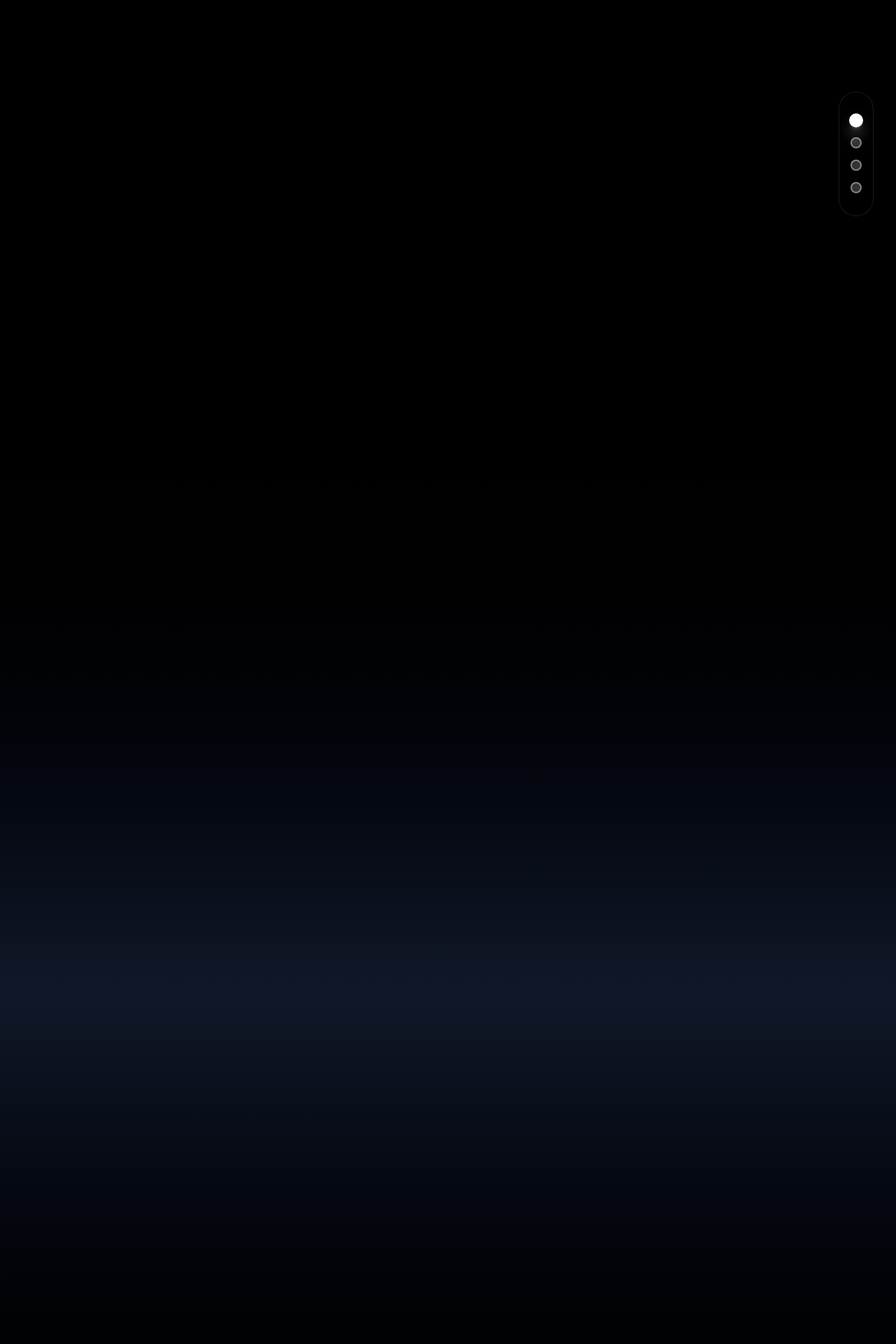
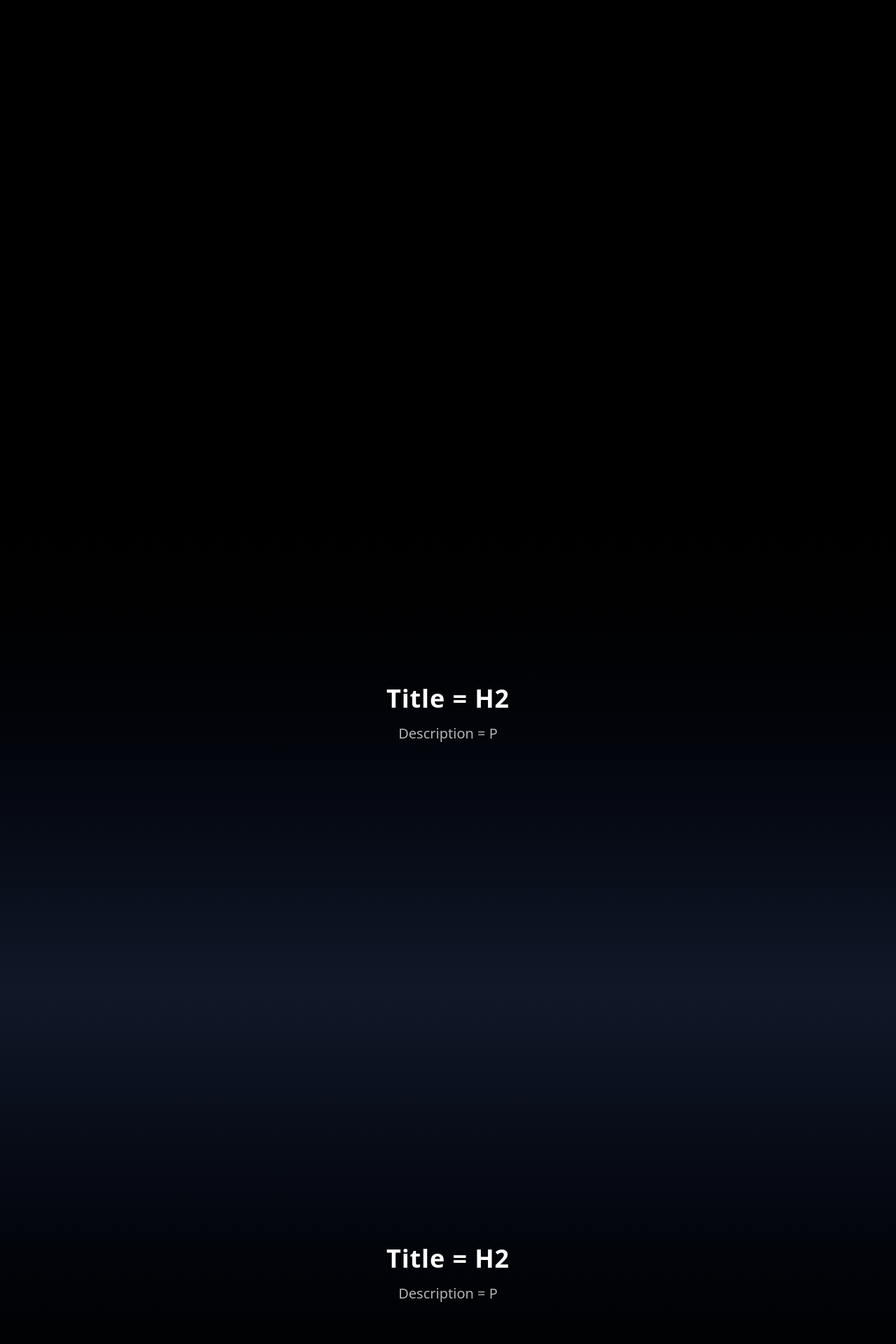
Before and after one commit to GoldyMAsterdam/models, a React (Vite) app: page / in a window 1280 px wide. Shown: the part 180-2100 px from the top of the page at 70% size. Built offline with nearby package versions, Linux system fonts and the light colour scheme.

Commit message:
Added a lot of stuff, need to work more on it tommorow. Worked more on sections. Working on nav animation rn

```diff
--- a/src/App.jsx
+++ b/src/App.jsx
@@ -1,68 +1,7 @@
 import Hand from './components/hand.jsx';
 import Navigation from './components/Navigation.jsx'
-import Scroll from './components/Scroll.jsx'
 import './App.css'
 
-import { useState, useEffect } from 'react';
-
-// Only keep the Scroll component since you have separate component files for Hand and Navigation
-const ScrollComponent = () => {
-    const [activeSection, setActiveSection] = useState(0);
-
-    const sections = [
-        { id: 'hand', name: 'Hand' },
-        { id: 'model2', name: 'Model 2' },
-        { id: 'model3', name: 'Model 3' },
-        { id: 'model4', name: 'Model 4' }
-    ];
-
-    useEffect(() => {
-        const handleScroll = () => {
-            const scrollPosition = window.scrollY;
-            const windowHeight = window.innerHeight;
-            const currentSection = Math.floor(scrollPosition / windowHeight);
-            setActiveSection(Math.min(currentSection, sections.length - 1));
-        };
-
-        window.addEventListener('scroll', handleScroll);
-        return () => window.removeEventListener('scroll', handleScroll);
-    }, [sections.length]);
-
-    const scrollToSection = (index) => {
-        const targetPosition = index * window.innerHeight;
-        window.scrollTo({
-            top: targetPosition,
-            behavior: 'smooth'
-        });
-    };
-
-    return (
-        <div className="fixed top-1/2 right-8 transform -translate-y-1/2 z-50">
-            <nav className="bg-black/20 backdrop-blur-xl border border-white/10 rounded-full py-8 px-4 shadow-2xl">
-                <div className="flex flex-col space-y-4">
-                    {sections.map((section, index) => (
-                        <button
-                            key={section.id}
-                            onClick={() => scrollToSection(index)}
-                            className={`relative group transition-all duration-300 ${
-                                activeSection === index
-                                    ? 'scale-125'
-                                    : 'hover:scale-110'
-                            }`}
-                        >
-                            <div className={`w-4 h-4 rounded-full border-2 transition-all duration-300 ${
-                                activeSection === index
-                                    ? 'bg-white border-white shadow-lg shadow-white/50'
-                                    : 'bg-white/20 border-white/40 hover:bg-white/40 hover:border-white/60'
-                            }`} />
-                        </button>
-                    ))}
-                </div>
-
-            </nav>
-        </div>
-    );
-};
 
 export default function App() {
     return (
@@ -75,26 +14,25 @@ export default function App() {
 
             <section id="model2" className="h-screen bg-gradient-to-b from-black to-gray-900 flex items-center justify-center text-white">
                 <div className="text-center">
-                    <h2 className="text-4xl font-bold mb-4 tracking-wide"></h2>
-                    <p className="text-xl text-white/70"></p>
+                    <h2 className="text-4xl font-bold mb-4 tracking-wide"> Title = H2 </h2>
+                    <p className="text-xl text-white/70"> Description = P </p>
                 </div>
             </section>
 
             <section id="model3" className="h-screen bg-gradient-to-b from-gray-900 to-black flex items-center justify-center text-white">
                 <div className="text-center">
-                    <h2 className="text-4xl font-bold mb-4 tracking-wide"></h2>
-                    <p className="text-xl text-white/70"></p>
+                    <h2 className="text-4xl font-bold mb-4 tracking-wide"> Title = H2</h2>
+                    <p className="text-xl text-white/70"> Description = P </p>
                 </div>
             </section>
 
             <section id="model4" className="h-screen bg-gradient-to-b from-black to-gray-900 flex items-center justify-center text-white">
                 <div className="text-center">
-                    <h2 className="text-4xl font-bold mb-4 tracking-wide"></h2>
-                    <p className="text-xl text-white/70"></p>
+                    <h2 className="text-4xl font-bold mb-4 tracking-wide"> Title = H2 </h2>
+                    <p className="text-xl text-white/70"> Description = P </p>
                 </div>
             </section>
 
-            <ScrollComponent />
         </div>
     );
 }
--- a/src/components/Navigation.jsx
+++ b/src/components/Navigation.jsx
@@ -1,3 +1,5 @@
+
+
 export default function Navigation() {
     return (
         <div className="fixed top-0 left-0 right-0 z-50 flex justify-center pt-8">
--- a/src/components/Scroll.jsx
+++ /dev/null
@@ -1,9 +0,0 @@
-export default function Scroll() {
-    return (
-        <>
-            <div className="fixed 2xl:top-90 2xl:left-445 right-0 z-50 flex justify-center">
-                <nav className="backdrop-blur-xs border border-white/10 rounded-full py-32 px-8 shadow-2xl"></nav>
-            </div>
-        </>
-    )
-}
```
Also changed, not shown: 6 other files (tests, documents, lock files or other folders).
